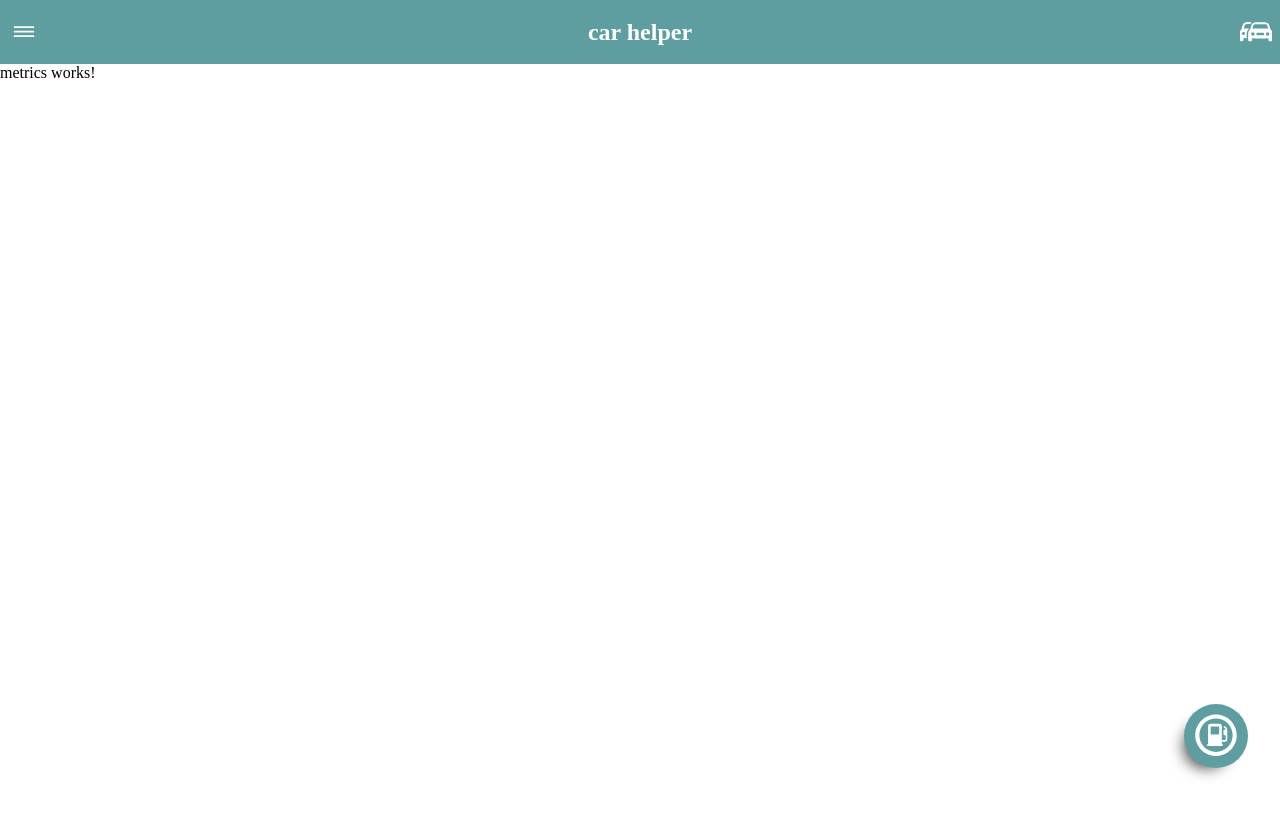
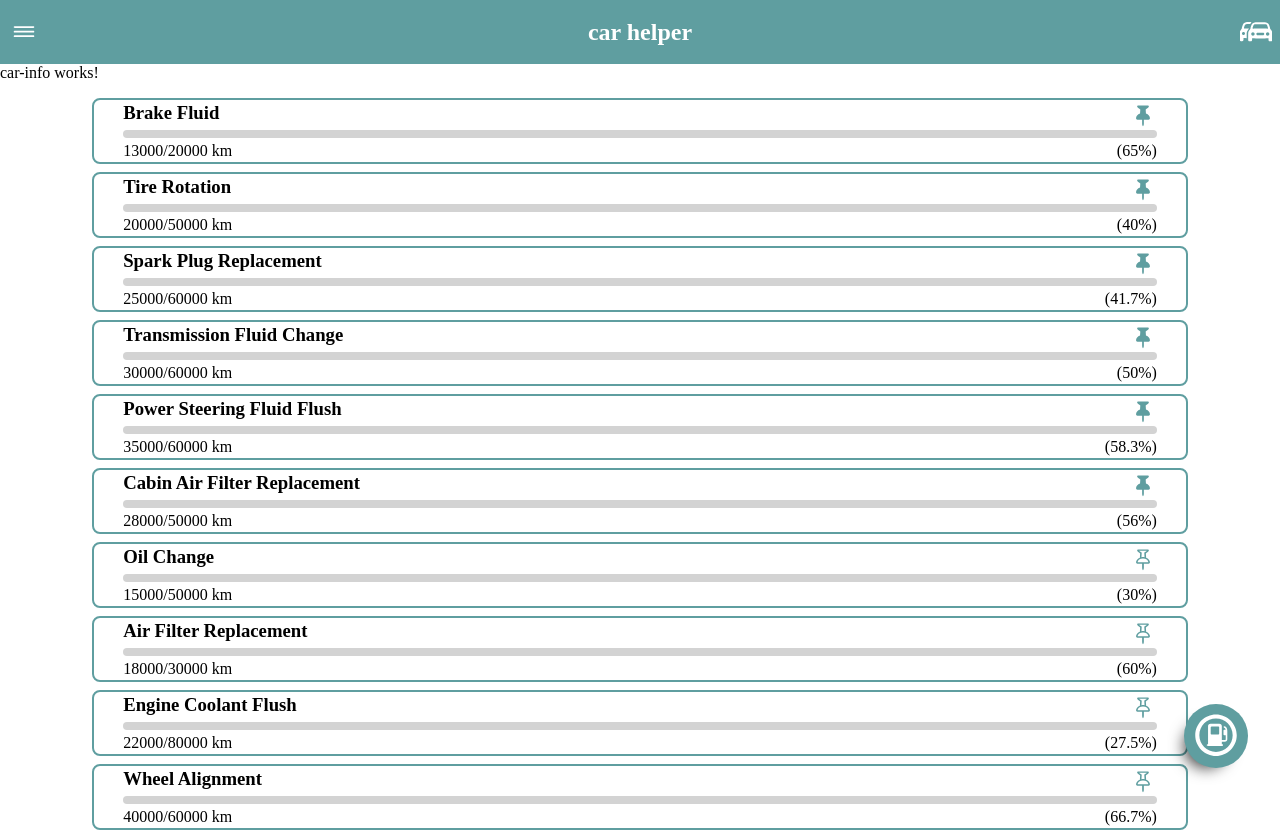
Before and after one commit to marinellibr/car-helper-app, an Angular app: page /metrics in a window 1280 px wide. Before the commit the page ends 800 px from the top, so only its background shows below. Built offline with nearby package versions, Linux system fonts and the light colour scheme.

Commit message:
feat: metrics page done

```diff
--- a/src/app/components/metrics/metrics.component.html
+++ b/src/app/components/metrics/metrics.component.html
@@ -1 +1,7 @@
-<p>metrics works!</p>
+<app-car-info></app-car-info>
+<div class="metrics">
+  <app-metric-card
+    *ngFor="let metric of metrics"
+    [metric]="metric"
+  ></app-metric-card>
+</div>
--- a/src/app/components/metrics/metrics.component.scss
+++ b/src/app/components/metrics/metrics.component.scss
@@ -0,0 +1,12 @@
+.metrics {
+  width: 100vw;
+  display: flex;
+  flex-direction: column;
+  justify-content: center;
+  margin-top: 16px;
+  gap: 8px;
+
+  app-metric-card {
+    width: 100%;
+  }
+}
--- a/src/app/components/metrics/metrics.component.ts
+++ b/src/app/components/metrics/metrics.component.ts
@@ -1,12 +1,28 @@
-import { Component } from '@angular/core';
+import { CommonModule } from '@angular/common';
+import { Component, OnInit } from '@angular/core';
+import { CarInfoComponent } from '../shared/car-info/car-info.component';
+import { MetricCardComponent } from '../shared/metric-card/metric-card.component';
 
 @Component({
   selector: 'app-metrics',
   standalone: true,
-  imports: [],
+  imports: [MetricCardComponent, CommonModule, CarInfoComponent],
   templateUrl: './metrics.component.html',
-  styleUrl: './metrics.component.scss'
+  styleUrl: './metrics.component.scss',
 })
-export class MetricsComponent {
+export class MetricsComponent implements OnInit {
+  metrics: any;
 
+  ngOnInit(): void {
+    this.metrics = JSON.parse(
+      window.localStorage.getItem('selectedVehicle')!
+    ).metrics;
+    this.order();
+  }
+
+  order() {
+    this.metrics = this.metrics.sort(
+      (a: any, b: any) => Number(b.liked) - Number(a.liked)
+    );
+  }
 }
```
